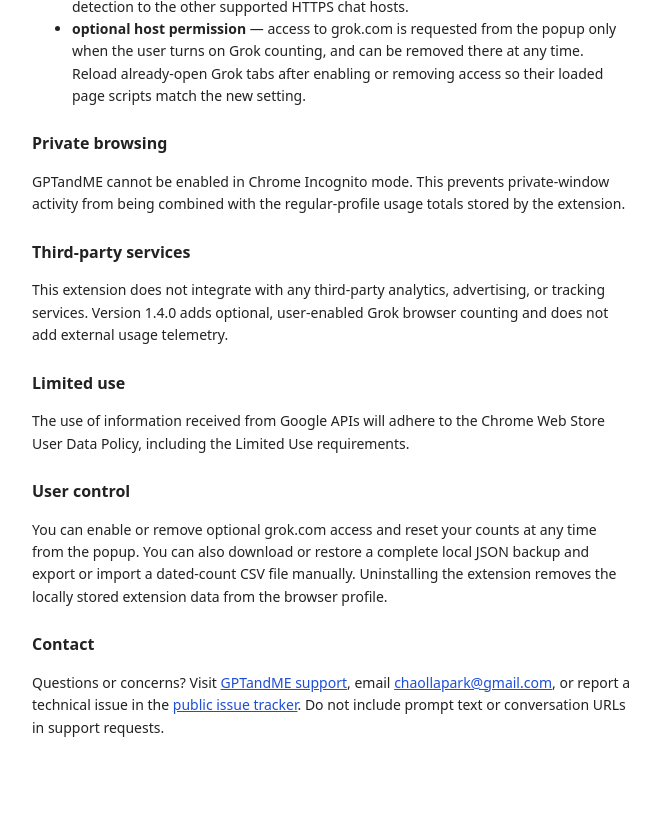
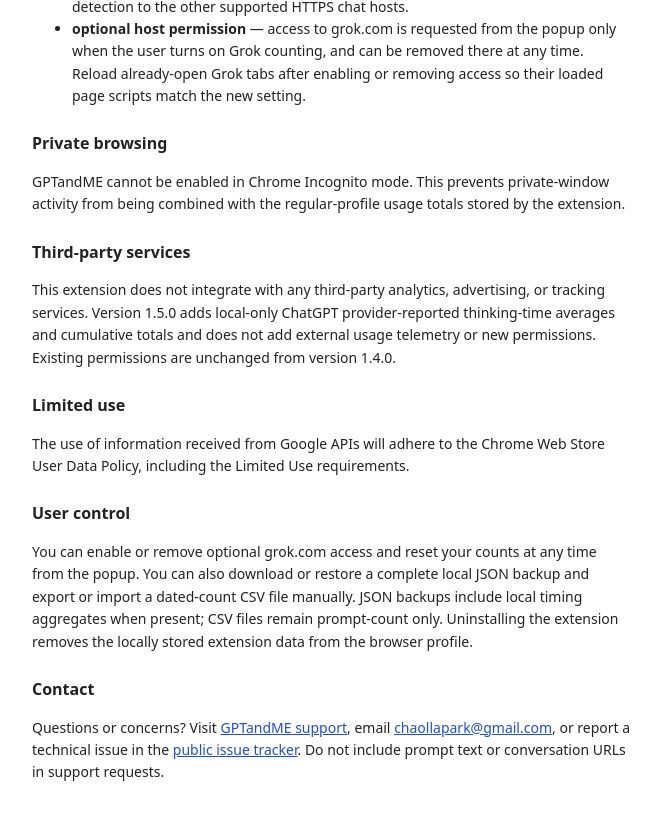
Before and after one commit to MadanChaollaPark/gptandme, a browser extension: page docs/privacy.html in a window 1280 px wide. Shown: the part 1900-2720 px from the top of the page, without its empty margins (308-968 px from the left). Before the commit the page ends 2679 px from the top, so only its background shows below. Drawn offline with Linux system fonts and the light colour scheme.

Commit message:
docs(privacy): explain permission and export controls

```diff
--- a/docs/privacy.html
+++ b/docs/privacy.html
@@ -64,13 +64,13 @@
     <p>GPTandME cannot be enabled in Chrome Incognito mode. This prevents private-window activity from being combined with the regular-profile usage totals stored by the extension.</p>
 
     <h2>Third-party services</h2>
-    <p>This extension does not integrate with any third-party analytics, advertising, or tracking services. Version 1.4.0 adds optional, user-enabled Grok browser counting and does not add external usage telemetry.</p>
+    <p>This extension does not integrate with any third-party analytics, advertising, or tracking services. Version 1.5.0 adds local-only ChatGPT provider-reported thinking-time averages and cumulative totals and does not add external usage telemetry or new permissions. Existing permissions are unchanged from version 1.4.0.</p>
 
     <h2>Limited use</h2>
     <p>The use of information received from Google APIs will adhere to the Chrome Web Store User Data Policy, including the Limited Use requirements.</p>
 
     <h2>User control</h2>
-    <p>You can enable or remove optional grok.com access and reset your counts at any time from the popup. You can also download or restore a complete local JSON backup and export or import a dated-count CSV file manually. Uninstalling the extension removes the locally stored extension data from the browser profile.</p>
+    <p>You can enable or remove optional grok.com access and reset your counts at any time from the popup. You can also download or restore a complete local JSON backup and export or import a dated-count CSV file manually. JSON backups include local timing aggregates when present; CSV files remain prompt-count only. Uninstalling the extension removes the locally stored extension data from the browser profile.</p>
 
     <h2>Contact</h2>
     <p>Questions or concerns? Visit <a href="https://madanchaollapark.github.io/gptandme/support.html">GPTandME support</a>, email <a href="mailto:chaollapark@gmail.com">chaollapark@gmail.com</a>, or report a technical issue in the <a href="https://github.com/MadanChaollaPark/gptandme/issues">public issue tracker</a>. Do not include prompt text or conversation URLs in support requests.</p>
```
Also changed, not shown: privacy.html (+2 -2 lines).
